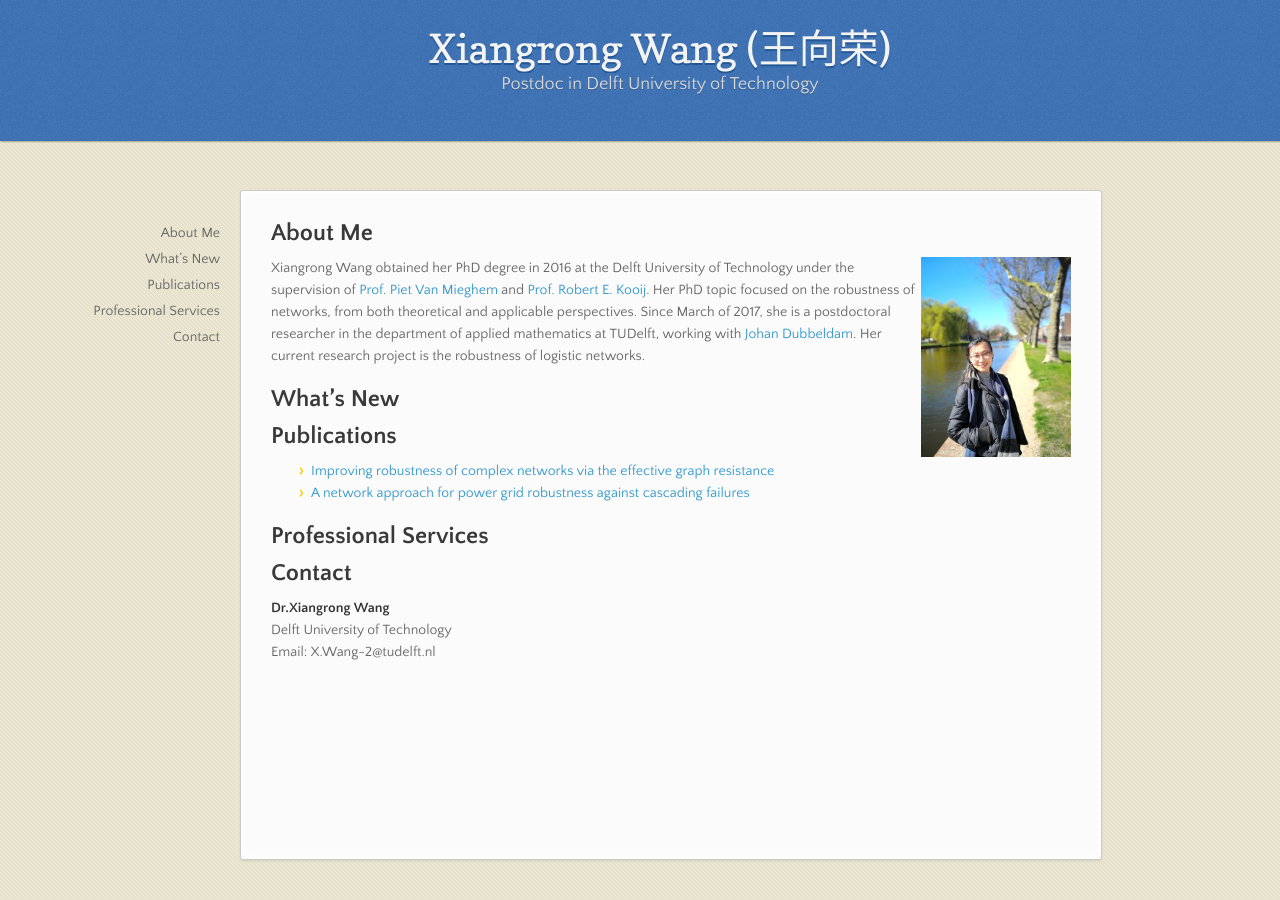
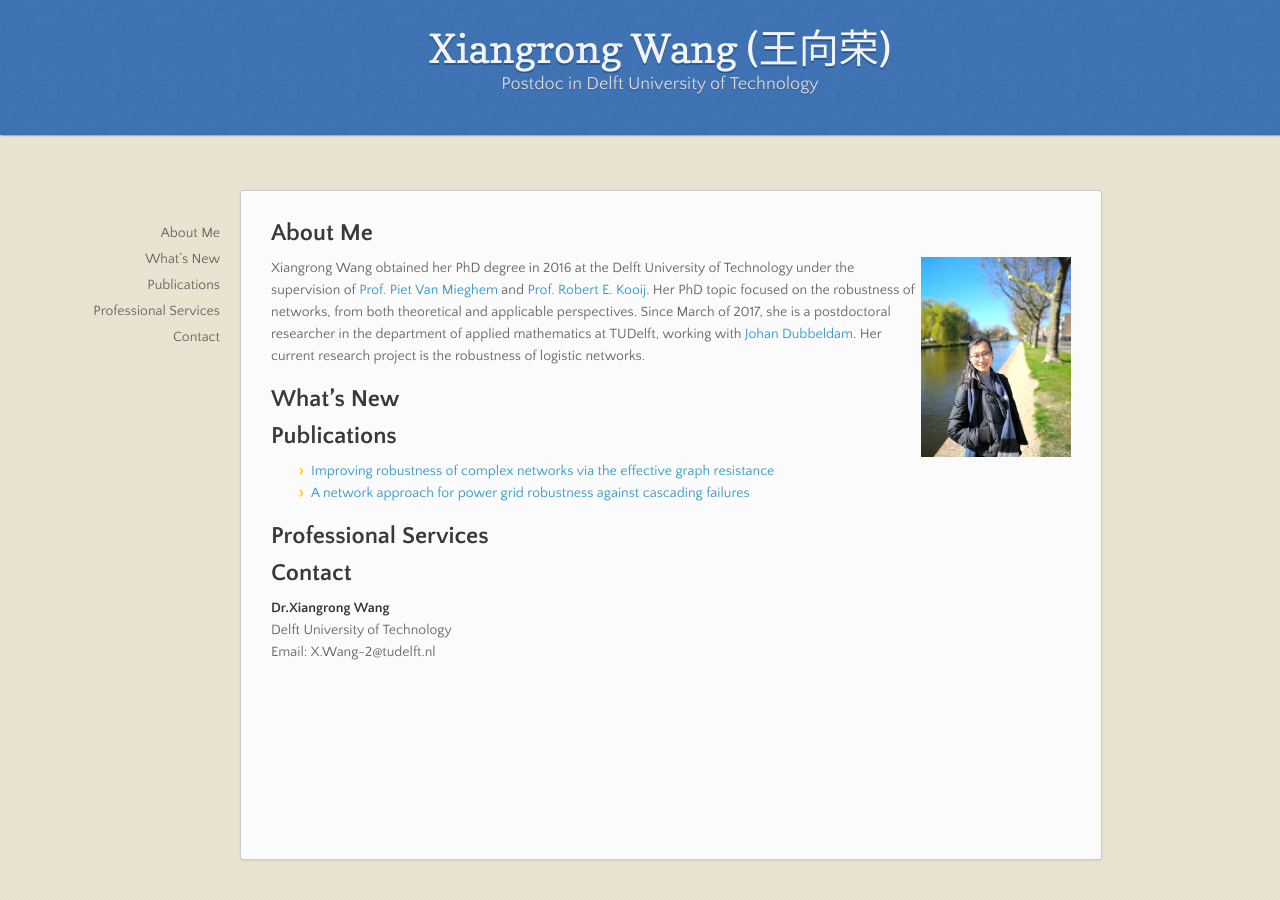
Before and after one commit to xiangrongwang/xiangrongwang.github.io, a Jekyll site: the page built from index.md, in a window 1280 px wide. Built offline with Jekyll 4.4.1, drawn with Linux system fonts in a browser that asks for light colours; nearby versions of some CDN libraries; our own code applies the rules of GitHub Pages for plain Markdown files.

Commit message:
Create jekyll-theme-leap-day.scss

```diff
--- a/_sass/jekyll-theme-leap-day.scss
+++ b/_sass/jekyll-theme-leap-day.scss
@@ -160,7 +160,7 @@ header {
   box-shadow: 1px 0px 2px rgba(0,0,0,.75);
   z-index:99;
   -webkit-font-smoothing:antialiased;
-  min-height: 76px;
+  min-height: 60px;
 
   h1 {
     font: 40px/48px 'Copse', "Helvetica Neue", Helvetica, Arial, sans-serif;
```
